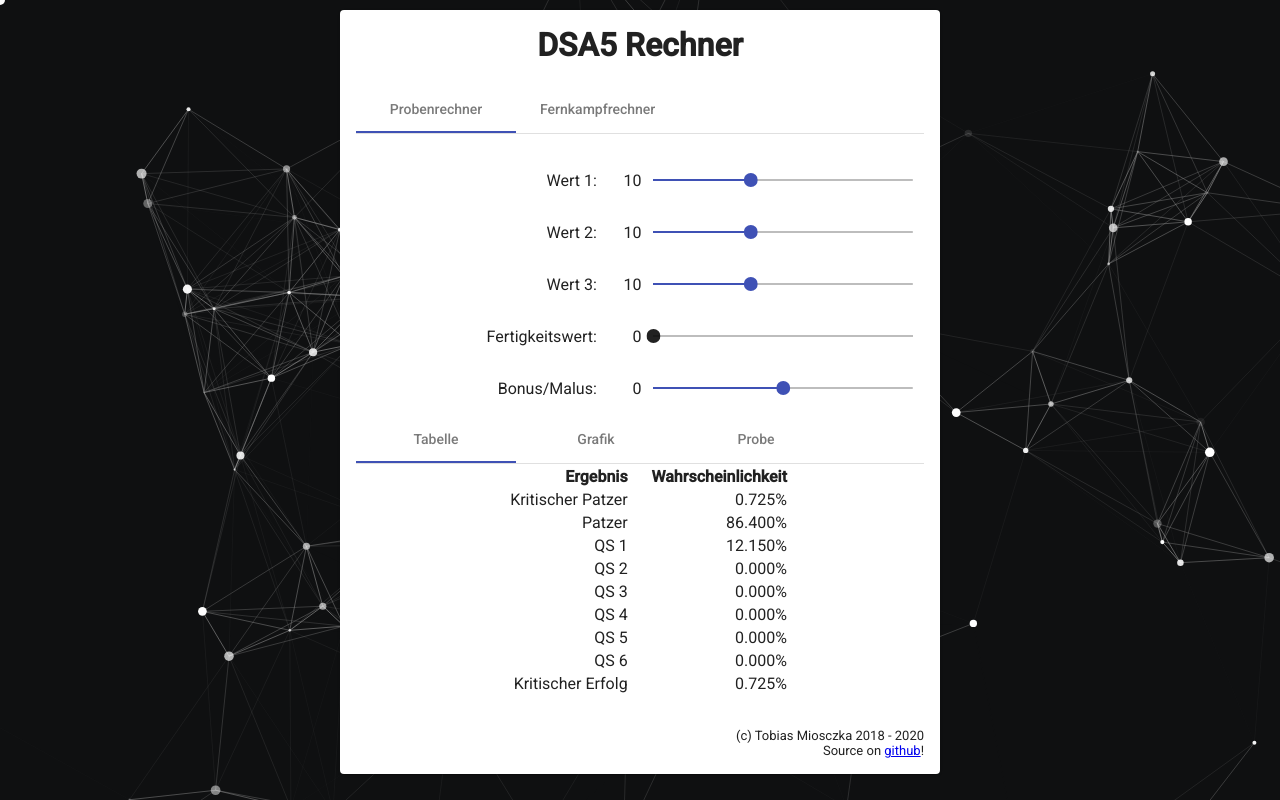
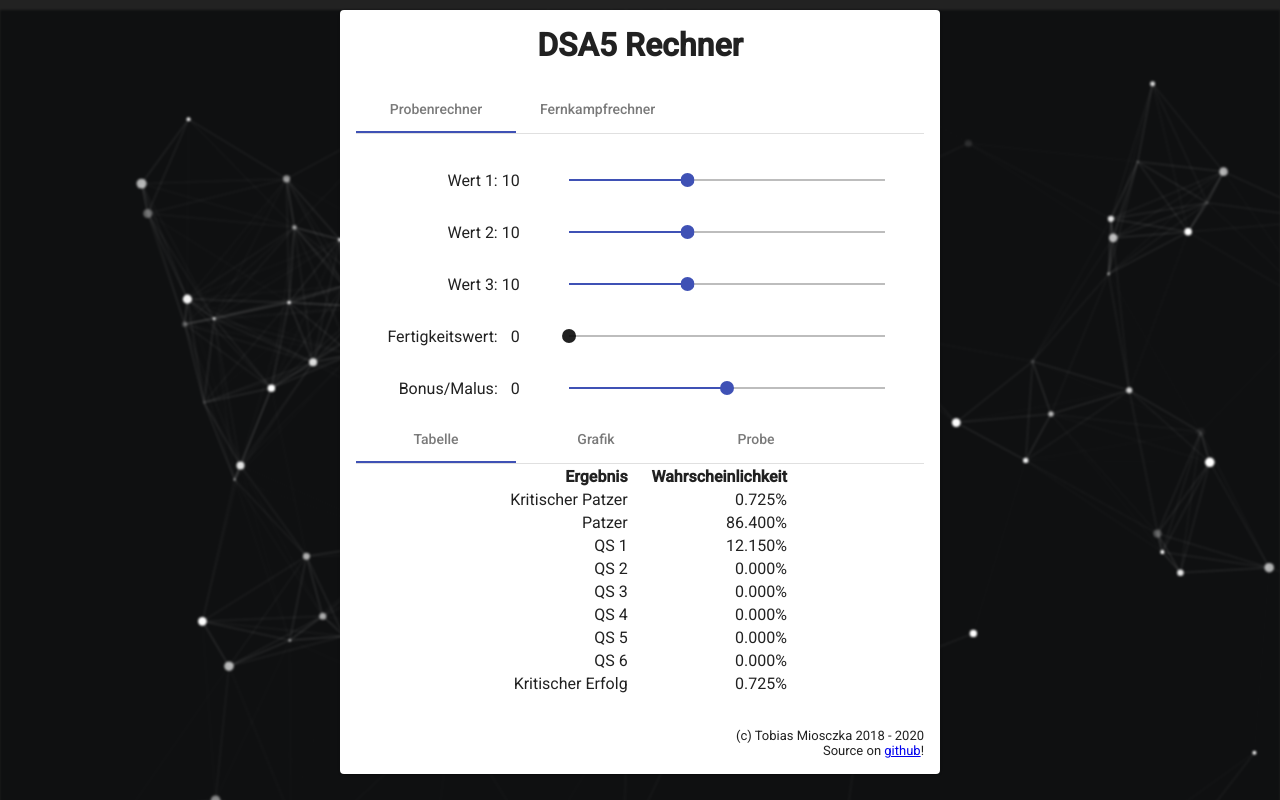
Before and after one commit to tobiasmiosczka/dsa5-calculator, an Angular app: page / in a window 1280 px wide. Built offline with nearby package versions, Linux system fonts and the light colour scheme; what @swimlane/ngx-charts would draw is missing.

Commit message:
no message

```diff
--- a/src/app/app.component.scss
+++ b/src/app/app.component.scss
@@ -7,20 +7,12 @@ table {
     margin-top: 10px;
 }
 
-#chart {
-    width: 100%;
-    height: 300px;
-}
-
 .content {
     margin: auto;
-    min-width: 300px;
-    max-width: 600px;
     margin-top: 10px;
     text-align: center;
-}
-
-.settings {
+    max-width: 600px;
+    min-width: 300px;
 }
 
 .right {
@@ -31,8 +23,3 @@ table {
     text-align: right;
     font-size: small;
 }
-
-#app {
-    opacity: 50%;
-    margin-top: 30px;
-}
--- a/src/app/background/background.component.scss
+++ b/src/app/background/background.component.scss
@@ -1,4 +1,5 @@
 canvas{
     background-color: rgb(15, 16, 17);
     position: fixed;
+    filter: blur(1px);
 }
--- a/src/app/background/background.component.ts
+++ b/src/app/background/background.component.ts
@@ -45,7 +45,7 @@ class Color {
 export class BackgroundComponent implements OnInit {
 
   private ballColor: Color = new Color(255, 255, 255);
-  private lineColor: Color = new Color(150, 150, 150);
+  private lineAlpha: number = 0.3;
   private ballCount: number = 200;
   private ballSpeed: number = 0.5;
   private phaseSpeed: number = 0.01;
@@ -123,8 +123,11 @@ export class BackgroundComponent implements OnInit {
   private updateBalls(): void {
     let new_balls = new Array<Ball>();
     Array.prototype.forEach.call(this.balls, b => {
-      b.x += (b.vx + (this.dx * 5)) * this.ballSpeed;
-      b.y += (b.vy + (this.dy * 5)) * this.ballSpeed;
+
+      if (b.ballType == BallType.NORMAL) {
+        b.x += (b.vx + (this.dx * (b.r + 5) * 0.5)) * this.ballSpeed;
+        b.y += (b.vy + (this.dy * (b.r + 5) * 0.5)) * this.ballSpeed;
+      }
       if (b.x >= -(this.distanceLimit) && b.x <= (this.canvasWidth + this.distanceLimit) && b.y >= -(this.distanceLimit) && b.y <= (this.canvasHeight + this.distanceLimit)) {
         b.phase += this.phaseSpeed;
         new_balls.push(b);
@@ -142,7 +145,7 @@ export class BackgroundComponent implements OnInit {
       for (let j: number = i + 1; j < this.balls.length; j++) {
         fraction = this.getDistance(this.balls[i], this.balls[j]) / this.distanceLimit;
         if (fraction < 1){
-          this.ctx.strokeStyle = 'rgba(' + this.lineColor.r + ', ' + this.lineColor.g + ', ' + this.lineColor.b + ', ' + (1 - fraction) + ')';
+          this.ctx.strokeStyle = 'rgba(' + this.ballColor.r + ', ' + this.ballColor.g + ', ' + this.ballColor.b + ', ' + (1 - fraction) * this.lineAlpha + ')';
           this.ctx.lineWidth = this.lineWidth;
           this.ctx.beginPath();
           this.ctx.moveTo(this.balls[i].x, this.balls[i].y);
--- a/src/app/probe-calc/probe-calc.component.html
+++ b/src/app/probe-calc/probe-calc.component.html
@@ -6,7 +6,7 @@
         <td>
             <label>{{value1}}</label>
         </td>
-        <td>
+        <td class="inputCol">
             <mat-slider class="input" thumbLabel color="primary" matTooltip="Wert 1" [(ngModel)]="value1" (ngModelChange)="uptdateProbabilities()" min="1" max="25">Test</mat-slider>
         </td>
     </tr>
@@ -17,7 +17,7 @@
         <td>
             <label>{{value2}}</label>
         </td>
-        <td>
+        <td class="inputCol">
             <mat-slider class="input" thumbLabel color="primary" matTooltip="Wert 2" [(ngModel)]="value2" (ngModelChange)="uptdateProbabilities()" min="1" max="25"></mat-slider>
         </td>
     </tr>
@@ -28,7 +28,7 @@
         <td>
             <label>{{value3}}</label>
         </td>
-        <td>
+        <td class="inputCol">
             <mat-slider class="input" thumbLabel color="primary" matTooltip="Wert 3" [(ngModel)]="value3" (ngModelChange)="uptdateProbabilities()" min="1" max="25"></mat-slider>
         </td>
     </tr>
@@ -39,7 +39,7 @@
         <td>
             <label>{{fw}}</label>
         </td>
-        <td>
+        <td class="inputCol">
             <mat-slider class="input" thumbLabel color="primary" matTooltip="Fertigkeitswert" [(ngModel)]="fw"  min="0" max="25" (ngModelChange)="uptdateProbabilities()"></mat-slider>
         </td>
     </tr>
@@ -50,7 +50,7 @@
         <td>
             <label>{{mod}}</label>
         </td>
-        <td>
+        <td class="inputCol">
             <mat-slider class="input" thumbLabel color="primary" matTooltip="Bonus / Malus" [(ngModel)]="mod"  min="-25" max="25" (ngModelChange)="uptdateProbabilities()"></mat-slider>
         </td>
     </tr>
--- a/src/app/probe-calc/probe-calc.component.scss
+++ b/src/app/probe-calc/probe-calc.component.scss
@@ -0,0 +1,12 @@
+.input {
+    width: 90%;
+}
+.inputCol {
+    width: 80%;
+}
+
+table {
+    text-align: right;
+    margin: auto;
+    width: 300px;
+}
--- a/src/styles.scss
+++ b/src/styles.scss
@@ -12,24 +12,12 @@ body {
     text-align: right;
 }
 
-.input {
-    width: 100%;
-}
-
-table {
-    text-align: right;
-    margin: auto;
-    width: 300px;
-}
-
 *{
     -webkit-box-sizing: border-box;
     box-sizing: border-box;
 }
 
 html, body{
-    height: 100%;
     margin: 0;
     padding: 0;
-    overflow: hidden;
 }
```
